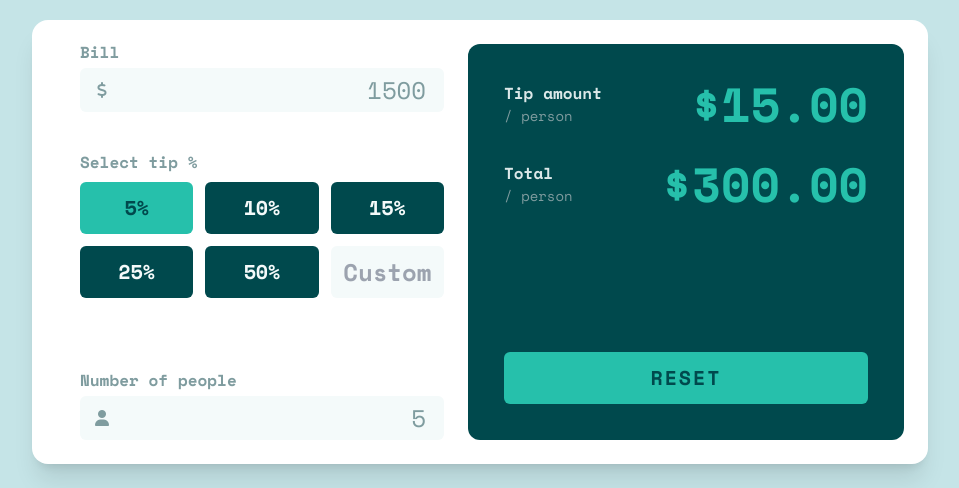
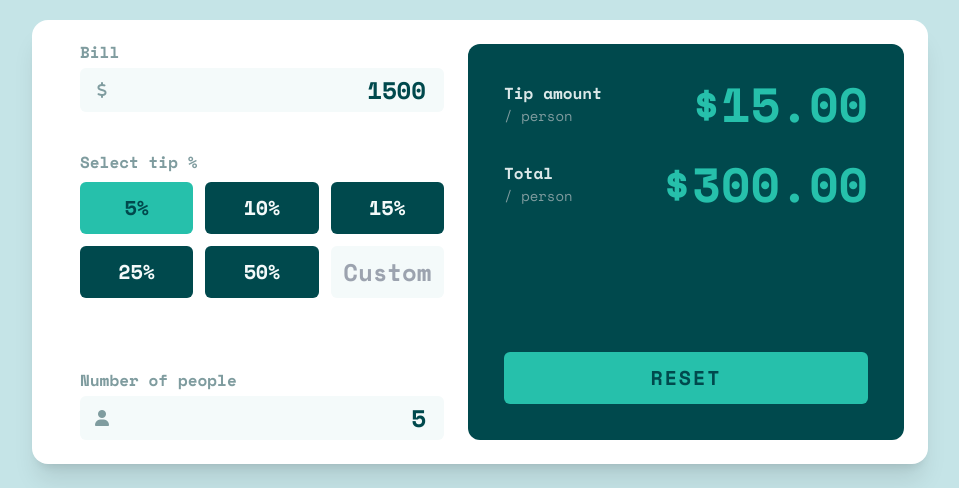
Before and after one commit to Maikolrm/tip-calculator, a React (Vite) app: page / in a window 1280 px wide. Shown: the part 181-669 px from the top of the page, without its empty margins (160-1119 px from the left). Built offline with nearby package versions, Linux system fonts and the light colour scheme.

Commit message:
Components - SplitterBill - improving tip controller text contrast

```diff
--- a/src/components/SplitterBill.jsx
+++ b/src/components/SplitterBill.jsx
@@ -43,7 +43,7 @@ function TipController(props) {
           onBlur={() => setFocused(false)}
           onChange={e => props.dispatch({ type: props.action, value: e.target.value })}
           value={props.value} type="text"
-          className="flex-1 w-full pr-4 bg-transparent outline-none text-2xl text-right text-gr-cyan leading-10"/>
+          className="flex-1 w-full pr-4 bg-transparent outline-none font-bold text-2xl text-right text-dark-cyan leading-10"/>
       </div>
     </>
   )
```
